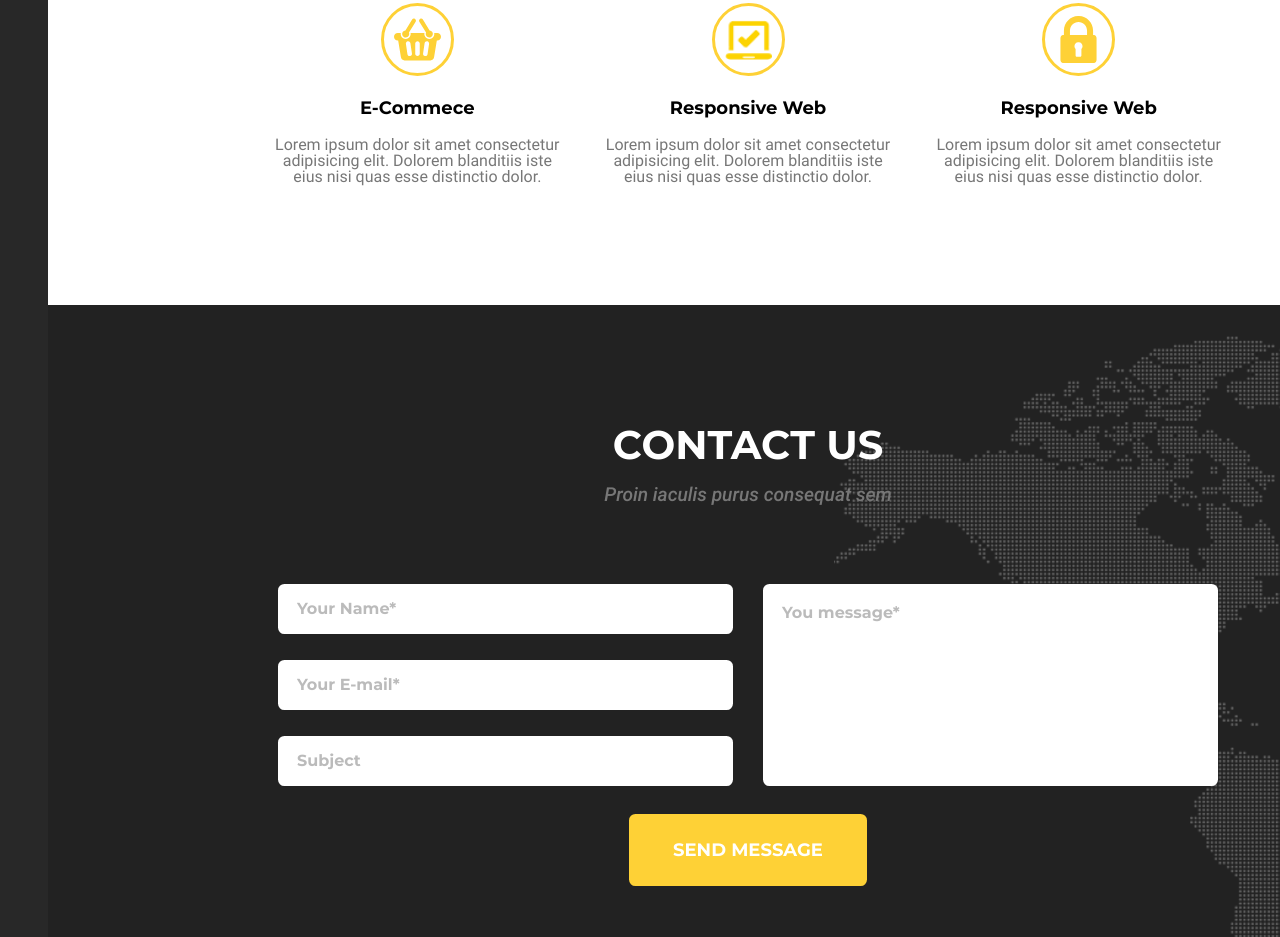
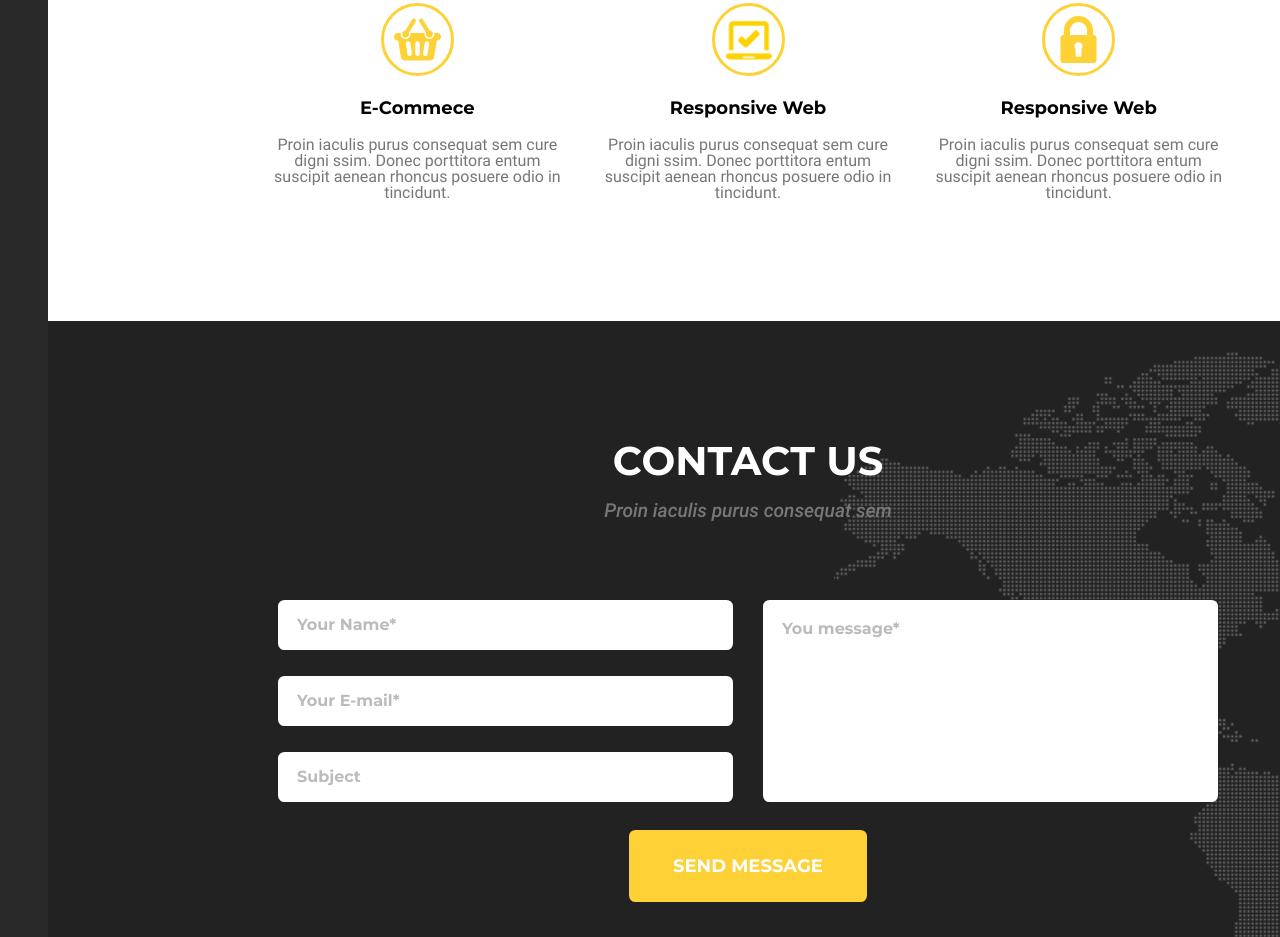
Before and after one commit to boyardd/goit-fe-course, a plain HTML site: page html-css/module-07/index.html in a window 1280 px wide. Shown: the part 1014-1951 px from the top of the page. Drawn offline with Linux system fonts and the light colour scheme; a web font is replaced by a local one.

Commit message:
adds changes in service description

```diff
--- a/html-css/module-07/index.html
+++ b/html-css/module-07/index.html
@@ -55,23 +55,23 @@
                     <li class="service-items">
                         <a href="#" class="service-icon basket"></a>
                         <h3 class="service-name">E-Commece</h3>
-                        <p class="service-description">Lorem ipsum dolor sit amet consectetur adipisicing elit.
-                            Dolorem blanditiis iste eius nisi quas esse distinctio
-                            dolor.</p>
+                        <p class="service-description">Proin iaculis purus consequat sem cure
+                    digni ssim. Donec porttitora entum suscipit
+                    aenean rhoncus posuere odio in tincidunt.</p>
                     </li>
                     <li class="service-items">
                         <a href="#" class="service-icon laptop"></a>
                         <h3 class="service-name">Responsive Web</h3>
-                        <p class="service-description">Lorem ipsum dolor sit amet consectetur adipisicing elit.
-                            Dolorem blanditiis iste eius nisi quas esse distinctio
-                            dolor.</p>
+                        <p class="service-description">Proin iaculis purus consequat sem cure
+                    digni ssim. Donec porttitora entum suscipit
+                    aenean rhoncus posuere odio in tincidunt.</p>
                     </li>
                     <li class="service-items">
                         <a href="#" class="service-icon lock"></a>
                         <h3 class="service-name">Responsive Web</h3>
-                        <p class="service-description">Lorem ipsum dolor sit amet consectetur adipisicing elit.
-                            Dolorem blanditiis iste eius nisi quas esse distinctio
-                            dolor.</p>
+                        <p class="service-description">Proin iaculis purus consequat sem cure
+                    digni ssim. Donec porttitora entum suscipit
+                    aenean rhoncus posuere odio in tincidunt. </p>
                     </li>
                 </ul>
             </section>
```
